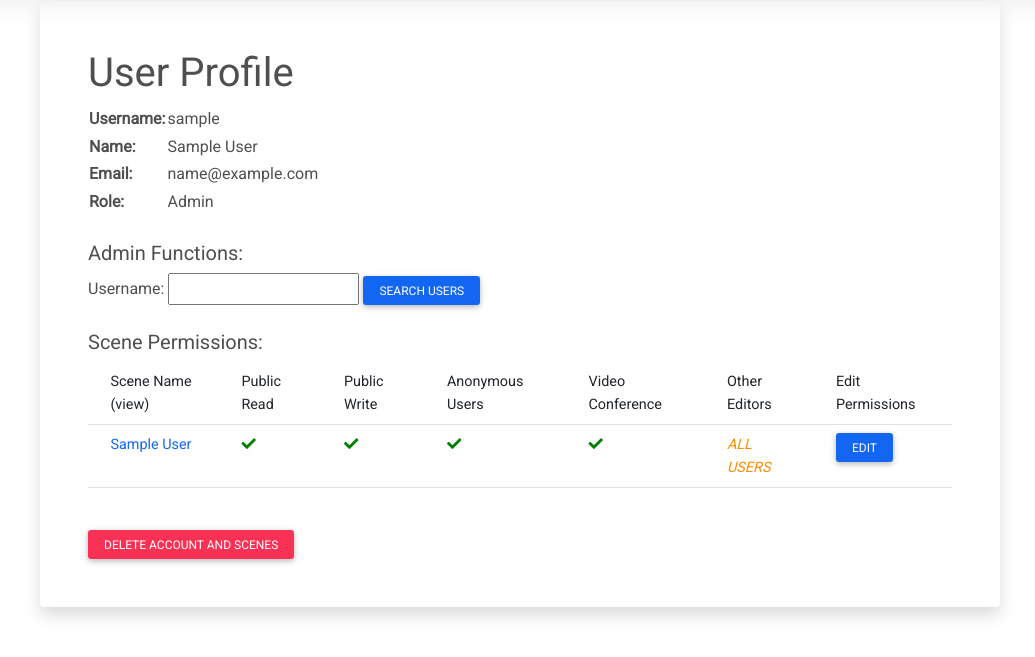
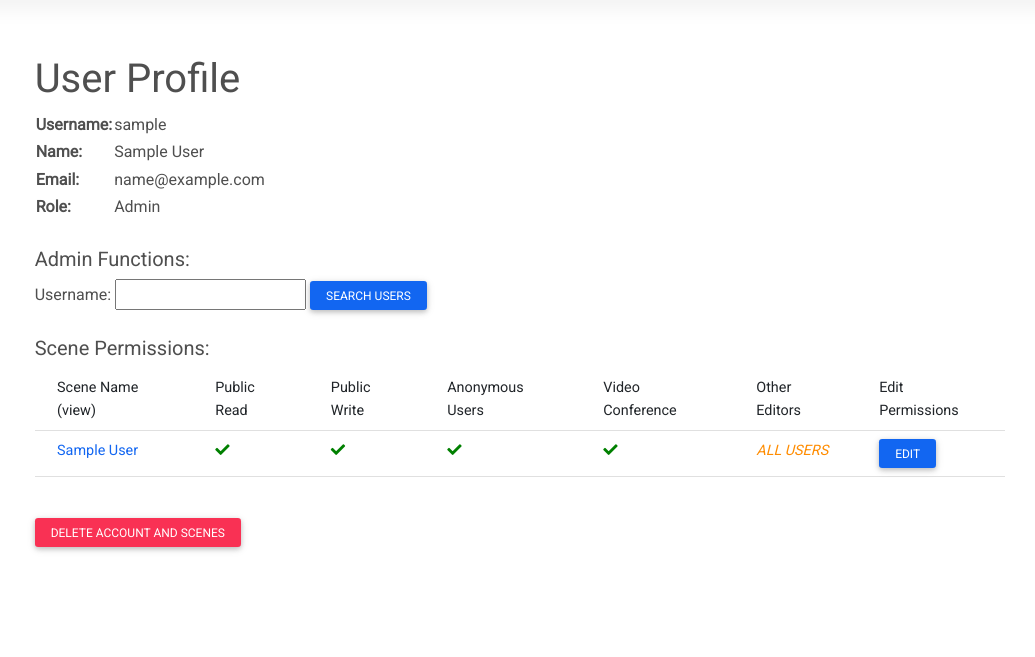
Before and after one commit to arenaxr/arena-account, a Django app: template users/templates/users/user_profile.html in a window 1280 px wide. Shown: the part 59-716 px from the top of the page, without its empty margins (120-1155 px from the left). Run offline with Django 3.2, Linux system fonts and the light colour scheme; the template is opened without the code that fills it: values that come from a table or form of the project are taken from there, others are empty; a user stored in the database is signed in; tables that the repository leaves empty hold one stand-in row (values such as "Sample post").

Commit message:
Improve profile/edit responsiveness

```diff
--- a/users/static/users/css/style.css
+++ b/users/static/users/css/style.css
@@ -63,3 +63,11 @@ span.icon {
 .fa-times {
     color: red;
 }
+
+/* table size/scroll management */
+.sticky-header {
+    position: sticky;
+    top: 60;
+    background: white;
+    z-index: 999;
+}
--- a/users/templates/users/scene_perm_detail.html
+++ b/users/templates/users/scene_perm_detail.html
@@ -6,8 +6,8 @@
 
 <!-- Scene Permissions Detail-->
 <div class="container-fluid">
-    <div class="row d-flex justify-content-center align-items-center">
-        <div class="col-lg-8 col-md-8 shadow rounded bg-white p-5">
+    <div class="row d-flex justify-content-center align-items-center min-vh-75">
+        <div class="col-md-10 bg-white p-5">
 
             <h1>Edit Scene Permissions</h1>
             <form id="scene_perms_form" action="" method="post">
--- a/users/templates/users/user_profile.html
+++ b/users/templates/users/user_profile.html
@@ -6,8 +6,8 @@
 
 <!--Profile-->
 <div class="container-fluid">
-    <div class="row d-flex justify-content-center align-items-center">
-        <div class="col-lg-9 col-md-10 shadow rounded bg-white p-5">
+    <div class="row d-flex justify-content-center align-items-center min-vh-75">
+        <div class="col-md-10 bg-white p-5">
 
             {% if user.is_authenticated %}
             <h1>User Profile</h1>
@@ -59,7 +59,7 @@
             <!-- List scenes user can edit, and links -->
             <h5>Scene Permissions:</h5>
             {% if scenes %}
-            <table class="table table-sm table-hover">
+            <table class="table table-sm table-hover sticky-header">
                 <thead class="thead-light">
                     <th>Scene Name (view)</th>
                     <th>Public Read</th>
@@ -69,6 +69,7 @@
                     <th>Other Editors</th>
                     <th>Edit Permissions</th>
                 </thead>
+                <tbody>
                     {% for scene in scenes %}
                     <form action="profile_update_scene" method="POST">
                         {% csrf_token %}
@@ -120,6 +121,7 @@
                         </tr>
                     </form>
                     {% endfor %}
+                </tbody>
             </table>
             {% else %}
             <table class="table table-sm table-hover">
@@ -171,6 +173,10 @@
             }
         }
     </script>
+
+
 </div>
 
+
+
 {% endblock content %}
```
Lines whose indentation alone changed are shown as unchanged.
